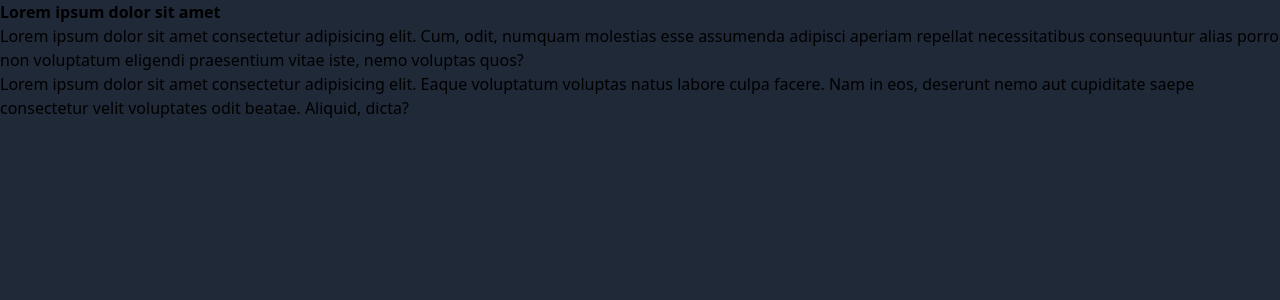
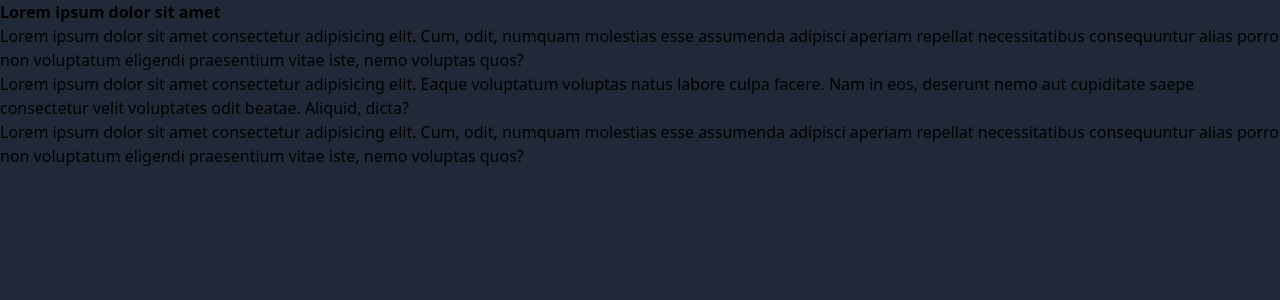
Before and after one commit to rahimifh/Elearning, a Python web app: template src/templates/home.html in a window 1280 px wide. Shown: the top 300 px of the page. Run offline with Jinja, Linux system fonts and the light colour scheme; the template is opened without the code that fills it, so the values that code supplies are empty; style sheets or scripts are compiled from the project's sources.

Commit message:
i added a new div

```diff
--- a/src/templates/home.html
+++ b/src/templates/home.html
@@ -21,6 +21,9 @@
         <div>Lorem ipsum dolor sit amet consectetur adipisicing elit. Eaque voluptatum voluptas natus labore culpa facere. Nam in eos, deserunt nemo aut cupiditate saepe consectetur velit voluptates odit beatae. Aliquid, dicta?</div>
     <!-- End reyhane -->
 
+    <!-- Rezaamini i created the Div -->
+    <div>Lorem ipsum dolor sit amet consectetur adipisicing elit. Cum, odit, numquam molestias esse assumenda adipisci aperiam repellat necessitatibus consequuntur alias porro non voluptatum eligendi praesentium vitae iste, nemo voluptas quos?</div>
+    <!-- End Rezaamini -->
 
 </body>
 
```
